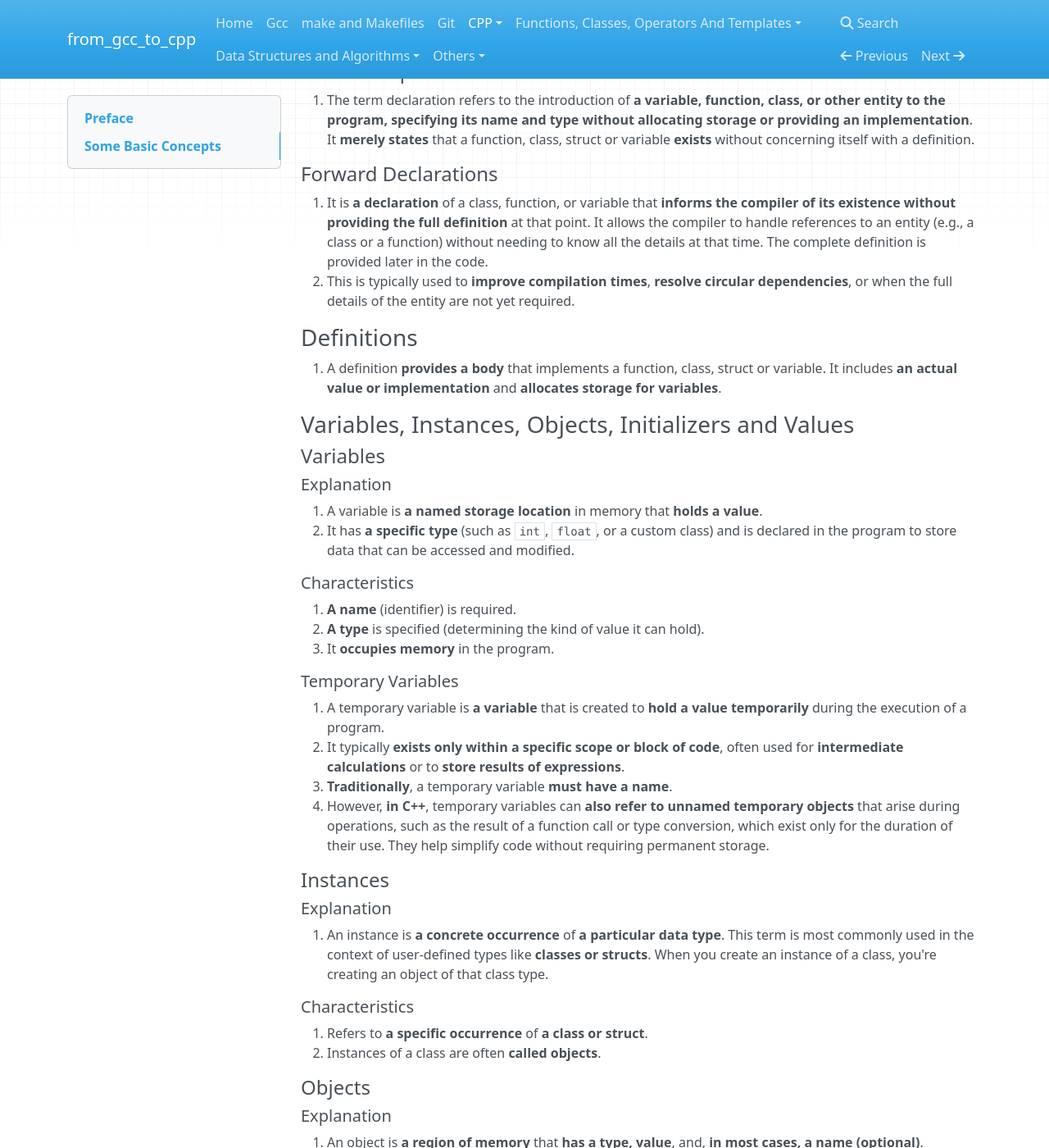
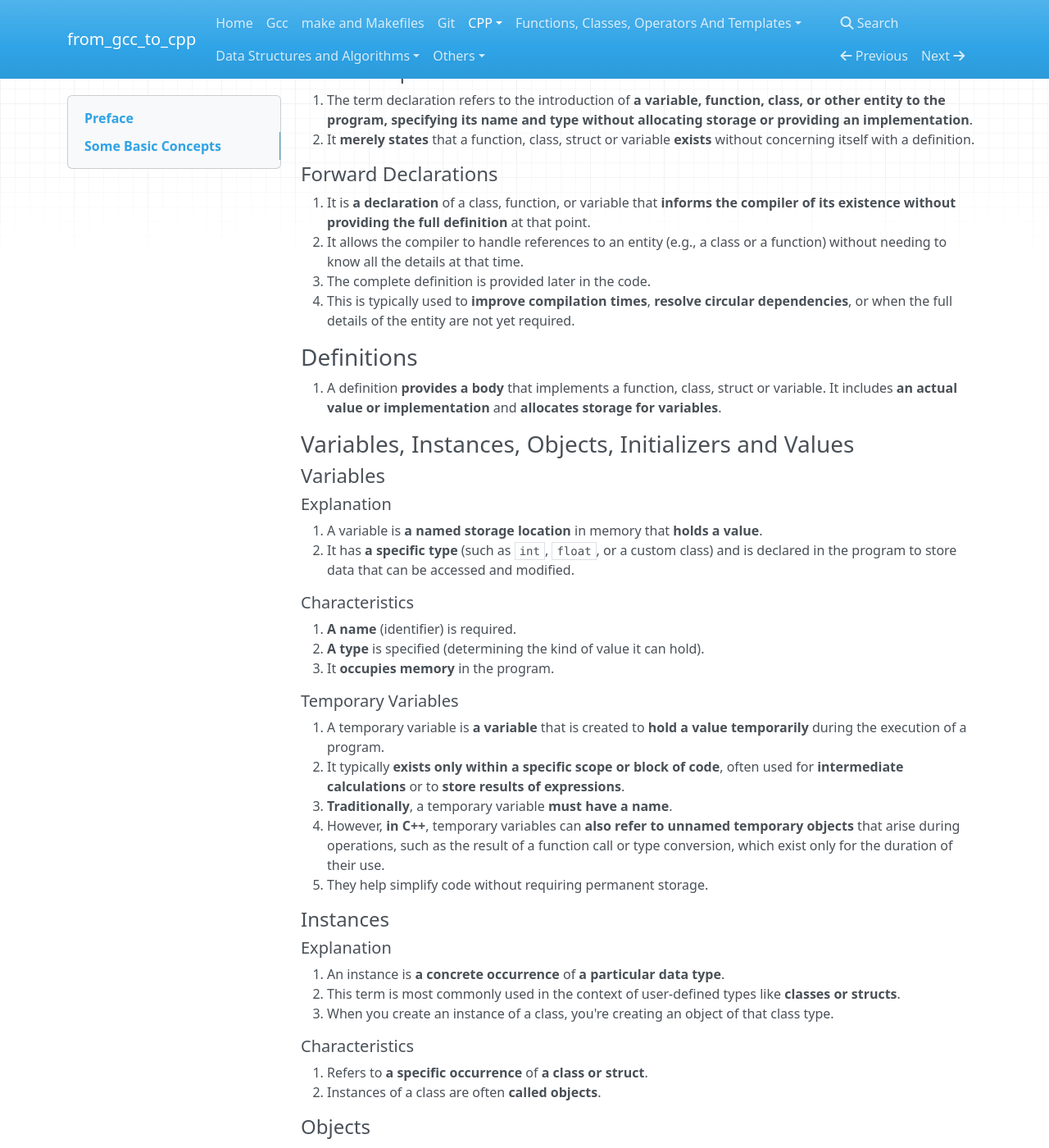
Before and after one commit to 0BananaBig0/from_gcc_to_cpp, an MkDocs documentation site: the page built from docs/CPPPerface.md, in a window 1280 px wide and 1400 px high, scrolled down 2321 px. Shown: the whole window at 82% size. Built offline with MkDocs 1.6.1, drawn with Linux system fonts in a browser that asks for light colours; nearby versions of some CDN libraries; some of the changed text lies outside the part shown.

Commit message:
supplement

```diff
--- a/docs/CPPPerface.md
+++ b/docs/CPPPerface.md
@@ -92,8 +92,8 @@
    retain everything you consider necessary, like a simple tutorial.
 6. Lastly, it’s important to note that different compilers have slightly different implementations
    of the Standard Template Library (STL). While they provide the same library, there may be minor
-   variations in implementation. For instance, in std::vector, if the size exceeds its capacity, it
-   grows by 50% in Clang, whereas it grows by 100% in GCC.
+   variations in implementation. For instance, in `std::vector`, if the size exceeds its capacity,
+   it grows by 50% in Clang, whereas it grows by 100% in GCC.
 7. **Ask ChatGPT the following question** to learn more:
    - There are many different STL implementations in C++; some are more efficient than the default
      STL, such as EASTL. Why hasn't the default STL been replaced with these more efficient
@@ -272,8 +275,8 @@
 
 1. **`nullptr`** is a **null pointer** constant introduced in C++11.
 2. It represents a pointer that does **not point to any valid memory location**.
-3. It provides type safety compared to the traditional NULL, which is typically **defined as 0**.
-4. **Access nullptr: segmentation fault (Linux), access violation (Win)**.
+3. It provides type safety compared to the traditional `NULL`, which is typically **defined as 0**.
+4. **Access `nullptr`: segmentation fault (Linux), access violation (Win)**.
 
 ##### Dangling Pointers
 
@@ -396,8 +399,8 @@
 
 #### Lvalues (Left Values)
 
-1. A lvalue refers to **an object or memory location** that **persists** beyond a single expression
-   and occupies some **identifiable location** in memory (i.e., it has an address).
+1. A lvalue refers to **an object or memory location** that **persists beyond a single expression**
+   and **occupies some identifiable location** in memory (i.e., it **has an address**).
 2. It **can** appear on the **left side** or the **right side** of an assignment
 3. **Typically**, it refers to **variables**, **array elements**, or **dereferenced pointers**.
 4. It **can take the address** of an lvalue using the address-of operator (`&`).
@@ -460,7 +463,7 @@
    - `std::move` is the mechanism used to cast an lvalue into an rvalue, signaling that you want to
      move the object instead of copying it.
 9. **Even** when a function **receives arguments as rvalue references** (i.e., when they are passed
-   as `Type&&`), you still need to **use `std::move` explicitly** to transfer ownership of these
+   as `Type&&`), you **still need to use `std::move` explicitly** to transfer ownership of these
    arguments to other objects.
 
 ##### Usage
```
Also changed, not shown: other parts of docs/CPPPerface.md (+28 -20 lines), docs/Classes.md (+11 -6 lines), docs/Operators.md (+8 -3 lines).
